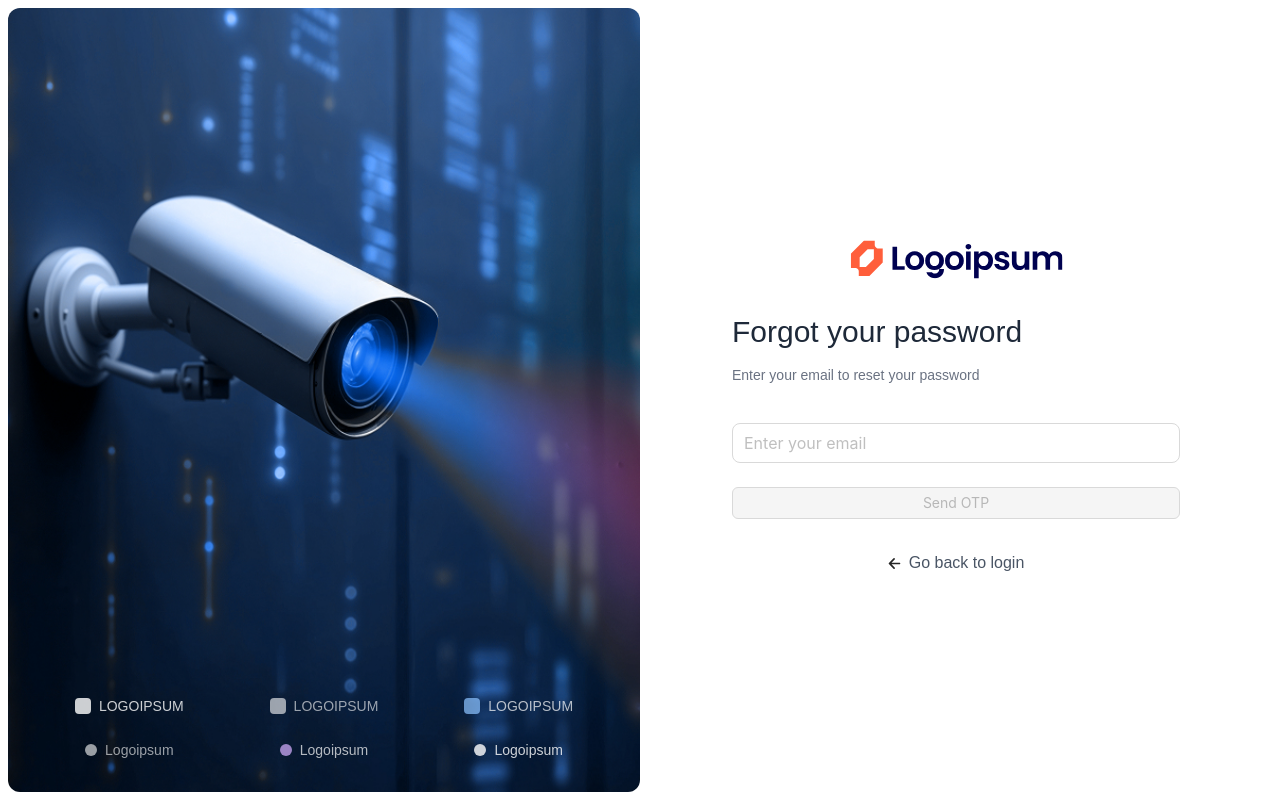
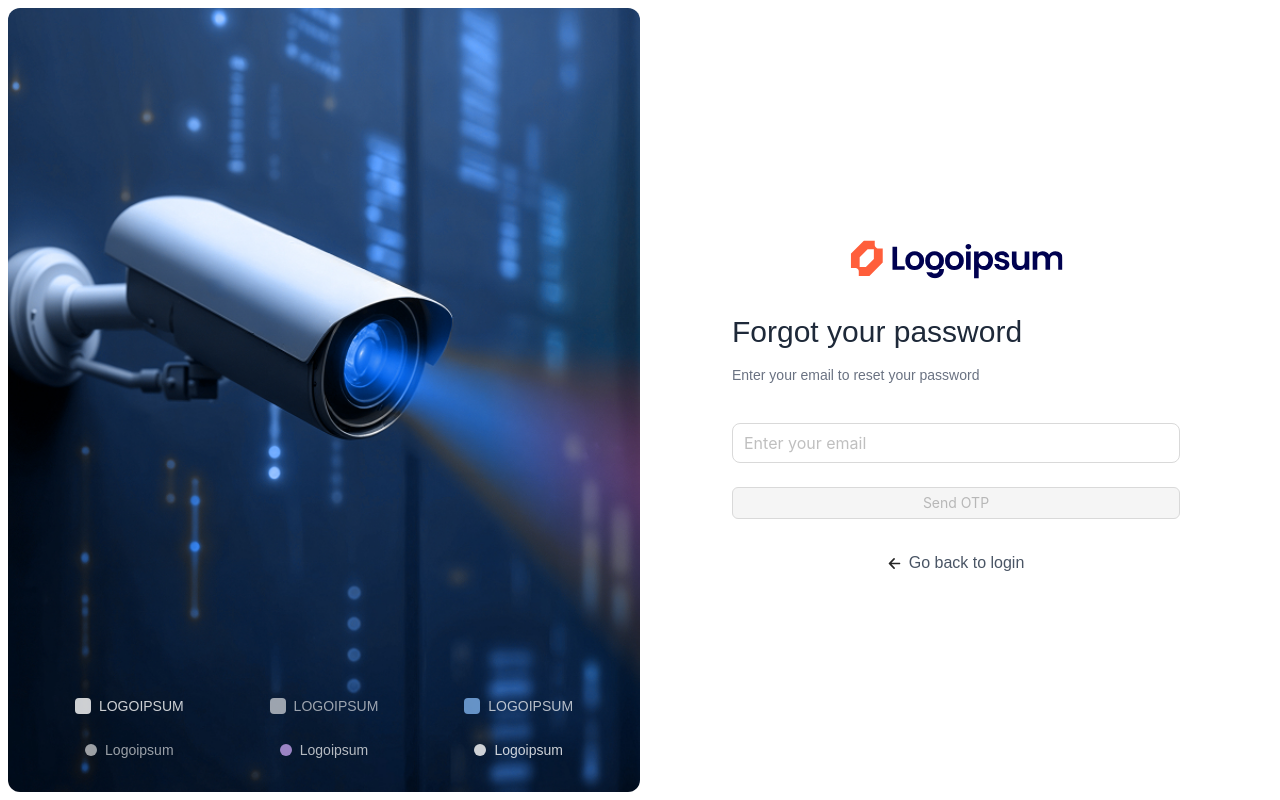
Before and after one commit to yashprajapati-mantra/VMS-frontend, a React (Vite) app: page /forgotpassword in a window 1280 px wide. Built offline with nearby package versions, Linux system fonts and the light colour scheme.

Commit message:
refactor(auth): improve layout structure and styling in AuthLayout component

```diff
--- a/src/pages/auth/AuthLayout.jsx
+++ b/src/pages/auth/AuthLayout.jsx
@@ -2,7 +2,7 @@ import React from "react";
 import LoginImage from "@/assets/images/LoginImage.jpg";
 const AuthLayout = ({ children }) => {
   return (
-   <div className="min-h-screen p-2 flex">
+    <div className="h-screen max-h-screen p-2 flex">
       {/* Left Side - Camera / Branding */}
       {/* <div className="hidden md:flex flex-col justify-center items-center w-1/2 bg-gray-900 relative">
           <img
@@ -19,7 +19,7 @@ const AuthLayout = ({ children }) => {
         </div> */}
       <div className="w-1/2 relative overflow-hidden hidden md:flex">
         {/* Background Image Container */}
-            <img src={LoginImage} height="auto" width="auto" alt="Logo" className="rounded-xl"/>
+        <img src={LoginImage} alt="Logo" className="w-full h-full object-cover rounded-xl" />
 
         {/* Bottom Logo Section */}
         <div className="absolute bottom-8 left-0 right-0 px-8">
```
Lines whose indentation alone changed are shown as unchanged.
